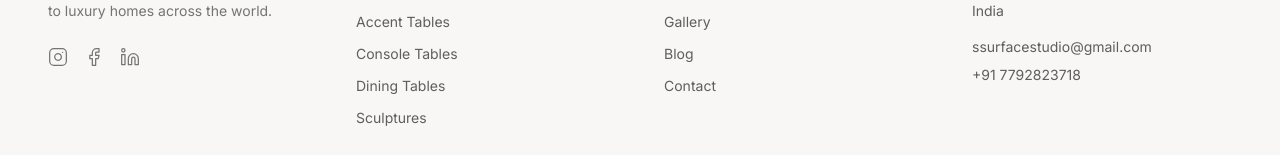
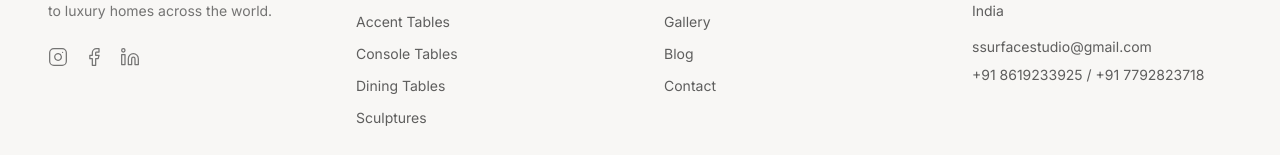
Before and after one commit to ssurfacestudio/surface-studio, a Next.js app: page / in a window 1280 px wide. Shown: the part 7121-7276 px from the top of the page. Built offline with nearby package versions, Linux system fonts and the light colour scheme; no server answers.

Commit message:
update footer section

```diff
--- a/components/Footer.tsx
+++ b/components/Footer.tsx
@@ -60,7 +60,7 @@ export default function Footer() {
             <li>Jaipur ,Rajasthan 302015</li>
             <li>India</li>
             <li className="pt-2">ssurfacestudio@gmail.com</li>
-            <li>+91 7792823718</li>
+            <li>+91 8619233925 / +91 7792823718</li>
           </ul>
         </div>
       </div>
```
